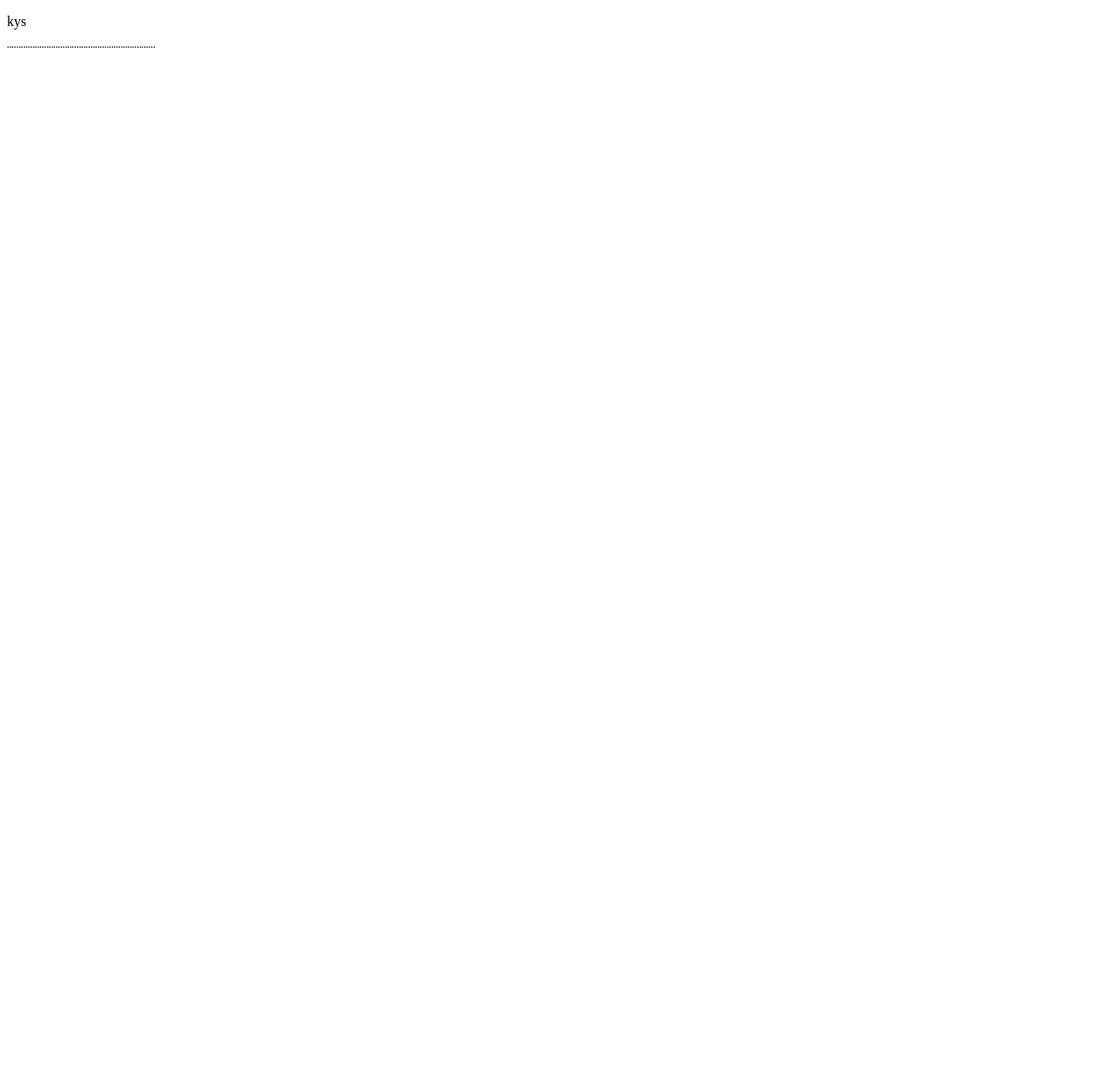
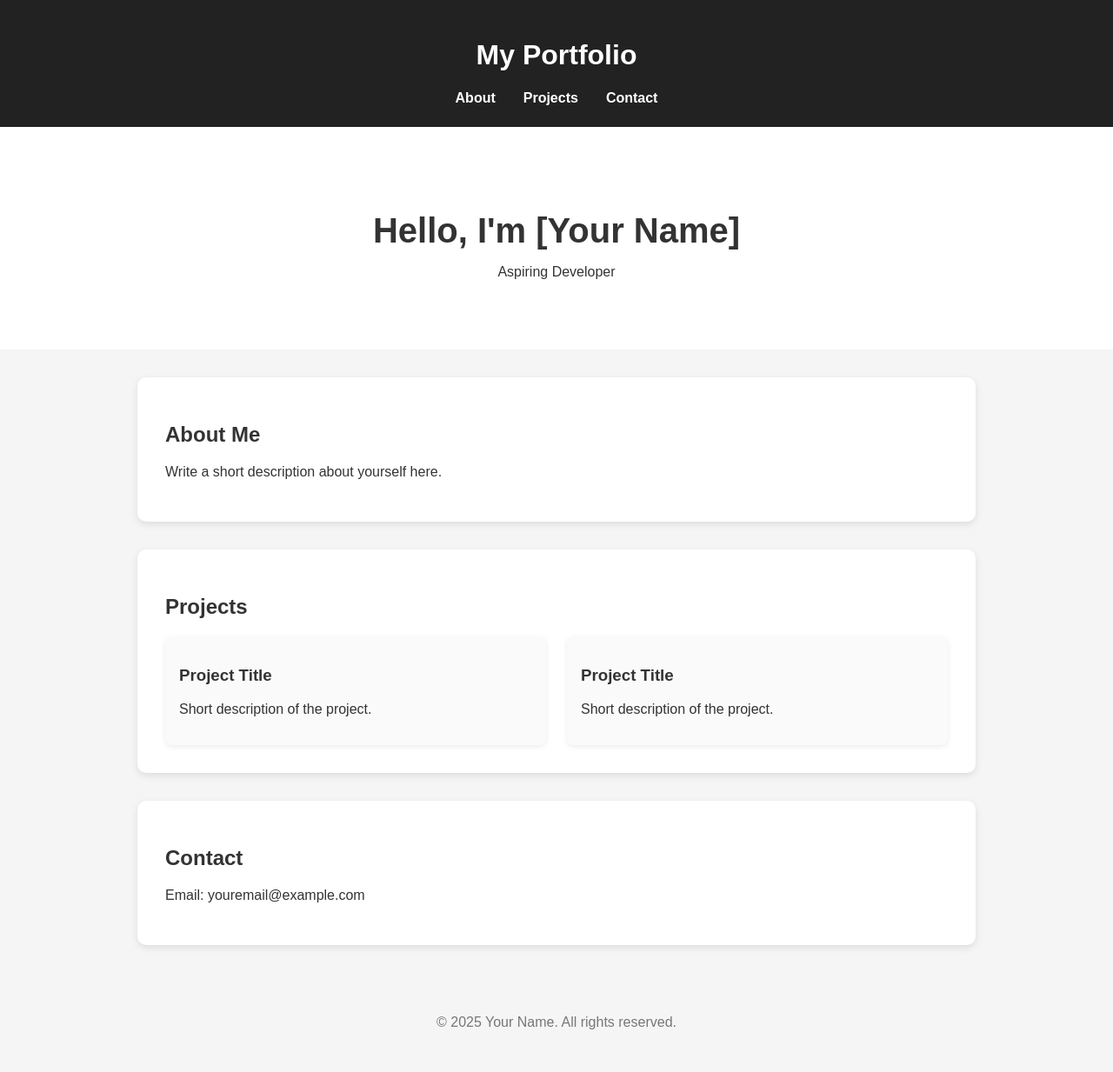
Before and after one commit to Zajic31/Django, a Django app: page / in a window 1280 px wide. Before the commit the page is almost empty. Shown: the whole page at 87% size. Before the commit the page ends 55 px from the top, so only its background shows below. Run offline with Django 5.2, Linux system fonts and the light colour scheme.

Commit message:
portfolio website template

```diff
--- a/blog/templates/blog/post_list.html
+++ b/blog/templates/blog/post_list.html
@@ -1,10 +1,57 @@
 <!DOCTYPE html>
-<html>
-    <head>
-        <title> Zajda blog!</title>
-    </head>
-    <body>
-        <p>kys</p>
-        <p>¨¨¨¨¨¨¨¨¨¨¨¨¨¨¨¨¨¨¨¨¨¨¨¨¨¨¨¨¨¨¨¨</p>
-    </body>
+<html lang="en">
+<head>
+<meta charset="UTF-8" />
+<meta name="viewport" content="width=device-width, initial-scale=1.0" />
+<title>My Portfolio</title>
+<link rel="stylesheet" href="styles.css" />
+</head>
+<body>
+<header>
+<h1>My Portfolio</h1>
+<nav>
+<a href="#about">About</a>
+<a href="#projects">Projects</a>
+<a href="#contact">Contact</a>
+</nav>
+</header>
+
+
+<section class="hero">
+<h1>Hello, I'm [Your Name]</h1>
+<p>Aspiring Developer</p>
+</section>
+
+
+<section id="about" class="section">
+<h2>About Me</h2>
+<p>Write a short description about yourself here.</p>
+</section>
+
+
+<section id="projects" class="section">
+<h2>Projects</h2>
+<div class="projects">
+<div class="project-card">
+<h3>Project Title</h3>
+<p>Short description of the project.</p>
+</div>
+<div class="project-card">
+<h3>Project Title</h3>
+<p>Short description of the project.</p>
+</div>
+</div>
+</section>
+
+
+<section id="contact" class="section">
+<h2>Contact</h2>
+<p>Email: youremail@example.com</p>
+</section>
+
+
+<footer>
+<p>© 2025 Your Name. All rights reserved.</p>
+</footer>
+</body>
 </html>
--- /dev/null
+++ b/blog/templates/blog/styles.css
@@ -0,0 +1,56 @@
+body {
+margin: 0;
+font-family: Arial, sans-serif;
+background: #f5f5f5;
+color: #333;
+}
+header {
+background: #222;
+color: #fff;
+padding: 1.5rem;
+text-align: center;
+}
+nav {
+display: flex;
+justify-content: center;
+gap: 2rem;
+margin-top: 0.5rem;
+}
+nav a {
+color: #fff;
+text-decoration: none;
+font-weight: bold;
+}
+.hero {
+padding: 4rem 1rem;
+text-align: center;
+background: #fff;
+}
+.hero h1 {
+font-size: 2.5rem;
+margin-bottom: 1rem;
+}
+.section {
+max-width: 900px;
+margin: 2rem auto;
+background: #fff;
+padding: 2rem;
+border-radius: 10px;
+box-shadow: 0 3px 8px rgba(0,0,0,0.1);
+}
+.projects {
+display: grid;
+grid-template-columns: repeat(auto-fit, minmax(250px, 1fr));
+gap: 1.5rem;
+}
+.project-card {
+background: #fafafa;
+padding: 1rem;
+border-radius: 8px;
+box-shadow: 0 2px 6px rgba(0,0,0,0.08);
+}
+footer {
+text-align: center;
+padding: 2rem;
+color: #777;
+}
```
